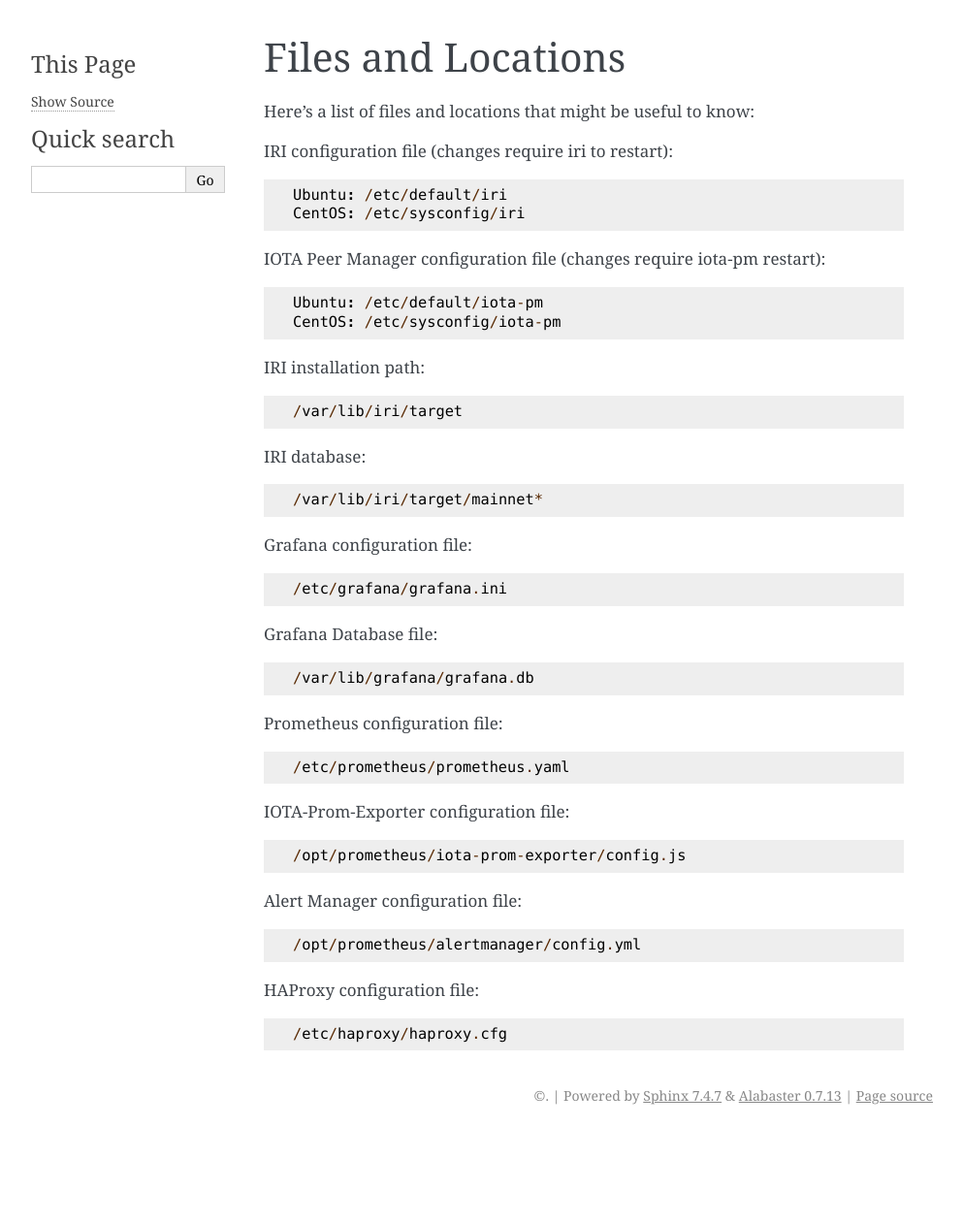
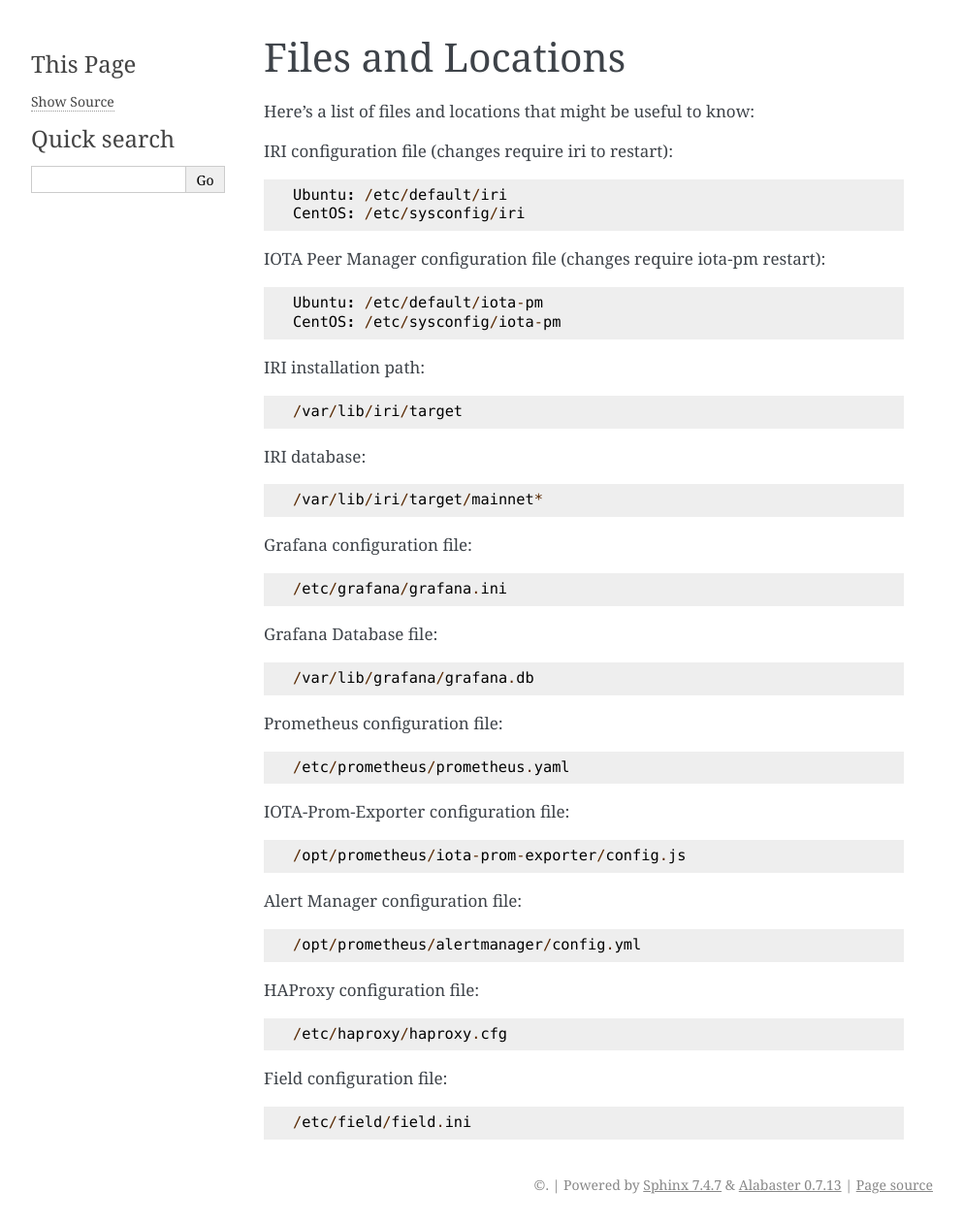
Before and after one commit to nuriel77/iri-playbook, a Sphinx documentation site: the page built from docs/files.rst, in a window 1280 px wide. Shown: the whole page at 97% size, without its empty margins (148-1141 px from the left). Built offline with Sphinx 7.4.7, drawn with Linux system fonts in a browser that asks for light colours; before the commit the page ends 1169 px from its top, so only the background shows below that.

Commit message:
added Field configuration file path.

```diff
--- a/docs/files.rst
+++ b/docs/files.rst
@@ -47,3 +47,7 @@
 HAProxy configuration file::
 
   /etc/haproxy/haproxy.cfg
+
+Field configuration file::
+
+  /etc/field/field.ini
```
